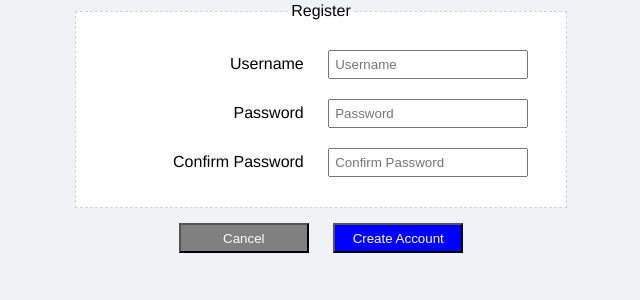
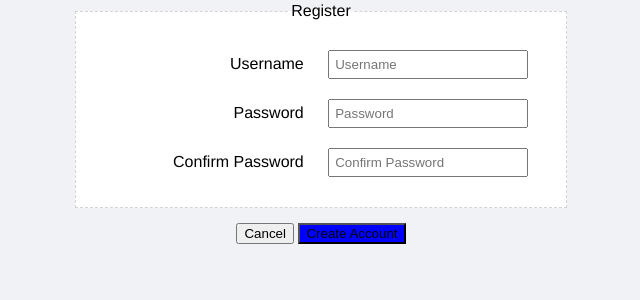
Before and after one commit to flw2610/messenger, a PHP site: page /register.php in a window 1280 px wide. Shown: the part 285-585 px from the top of the page, without its empty margins (319-959 px from the left). Run offline with PHP 8.4, Linux system fonts and the light colour scheme.

Commit message:
alles auser modal fertig

```diff
--- a/src/friendlist.js
+++ b/src/friendlist.js
@@ -175,7 +175,7 @@ function updateFriends() {
 function createFriendEntry(name) {
   // Construct new entry for the friendlist
   const entry = document.createElement("li");
-  entry.className = "friendEntry";
+  entry.className = "friendEntry list-group-item";
 
   const anchor = document.createElement("a");
   anchor.setAttribute("href", "chat.php?friend=" + name);
--- a/src/stylesheet.css
+++ b/src/stylesheet.css
@@ -39,13 +39,6 @@ img {
   height: fit-content;
 }
 
-button {
-  background-color: gray;
-  color: white;
-  height: 30px;
-  width: 130px;
-  margin-inline: 10px;
-}
 
 .profile-content {
   display: flex;
@@ -127,6 +120,8 @@ a {
   text-decoration: none;
 }
 
+
+
 a:hover {
   font-weight: bold;
   text-decoration: underline;
```
Also changed, not shown: src/friends.php (+22 -6 lines), 1 other file.
